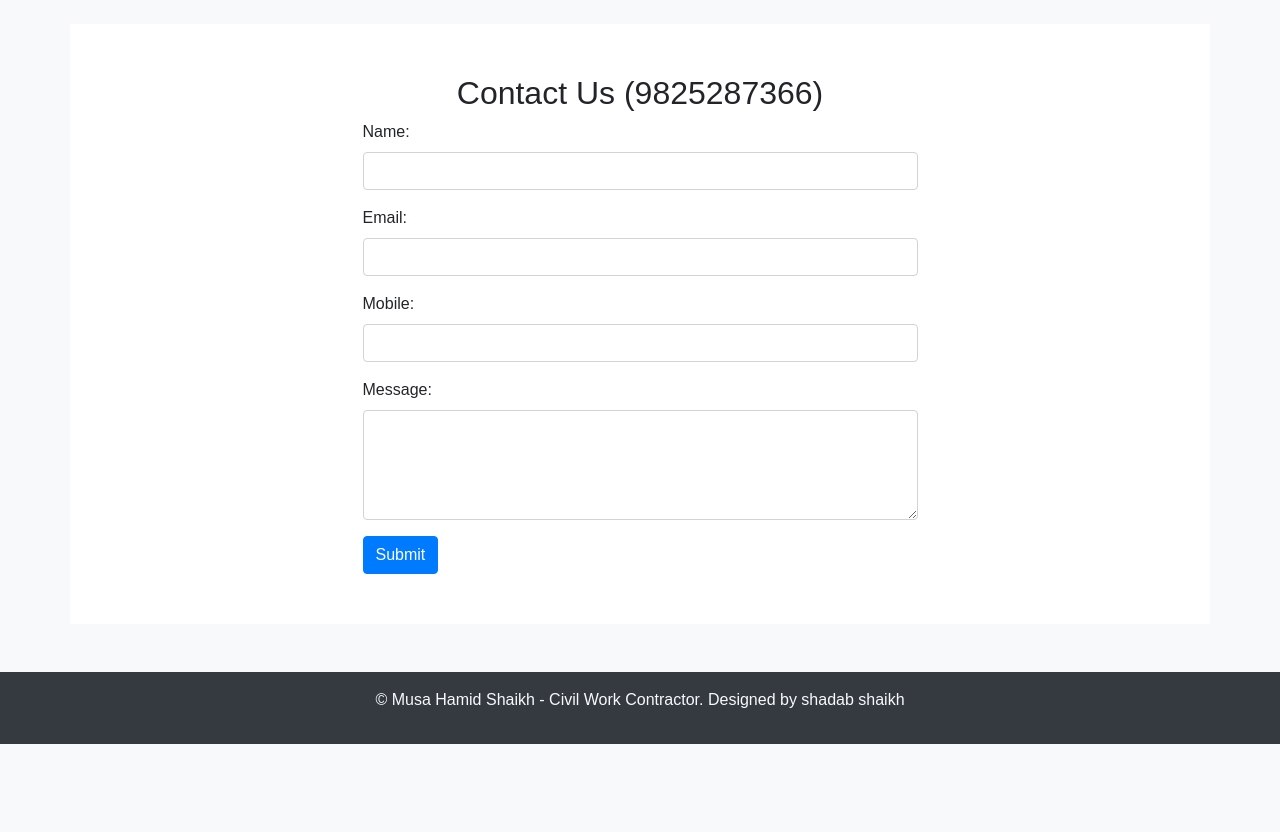
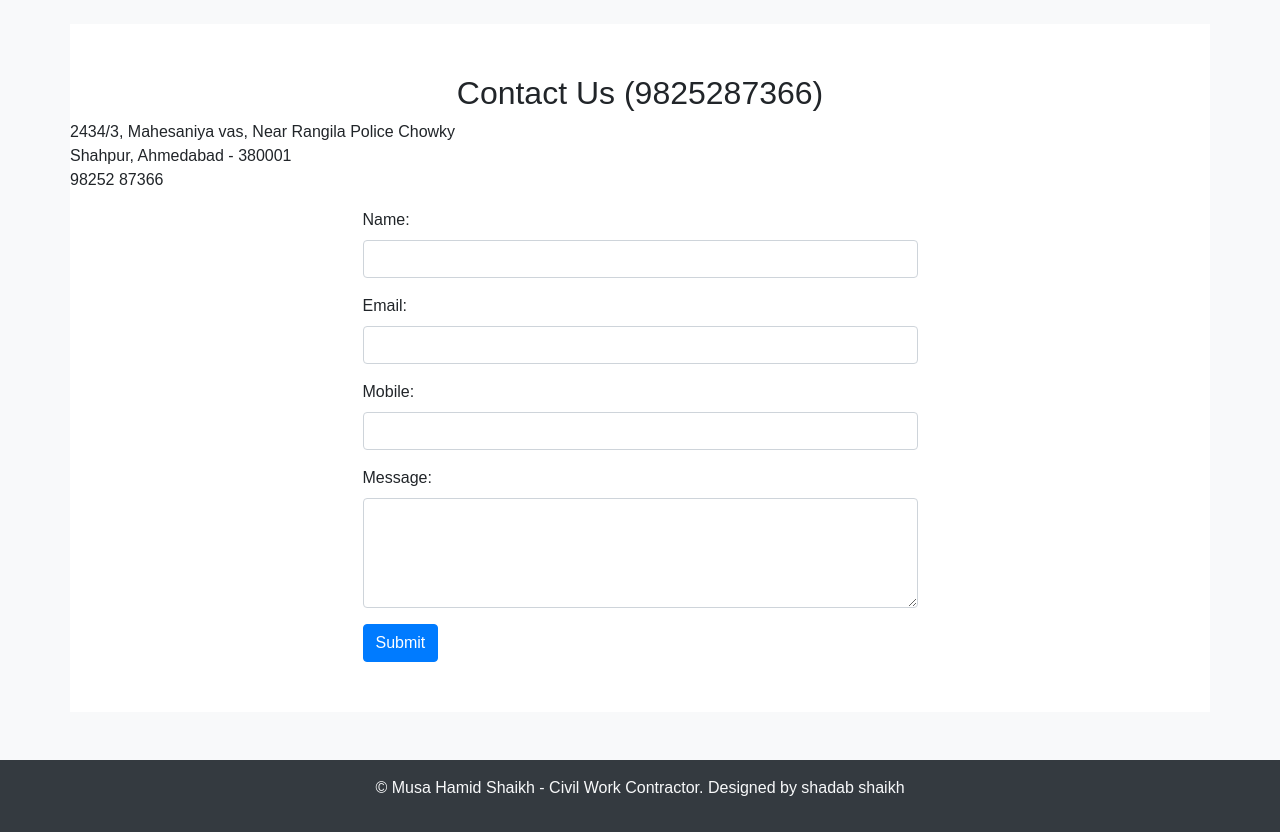
Before and after one commit to s-services/musaconstruction, a plain HTML site: page index.html in a window 1280 px wide. Shown: the part 3620-4452 px from the top of the page. Before the commit the page ends 4364 px from the top, so only its background shows below. Drawn offline with nearby package versions, Linux system fonts and the light colour scheme.

```diff
--- a/index.html
+++ b/index.html
@@ -238,6 +238,11 @@
     <!-- Contact Section -->
     <section id="contact" class="container mt-5">
         <h2 class="text-center">Contact Us (9825287366)</h2>
+        <p>
+            2434/3, Mahesaniya vas, Near Rangila Police Chowky<br>
+            Shahpur, Ahmedabad - 380001 <br>
+            98252 87366
+        </p>
         <div class="row justify-content-center">
             <div class="col-md-6">
                 <form action="https://formspree.io/f/mvoegkzb" method="POST">
```
